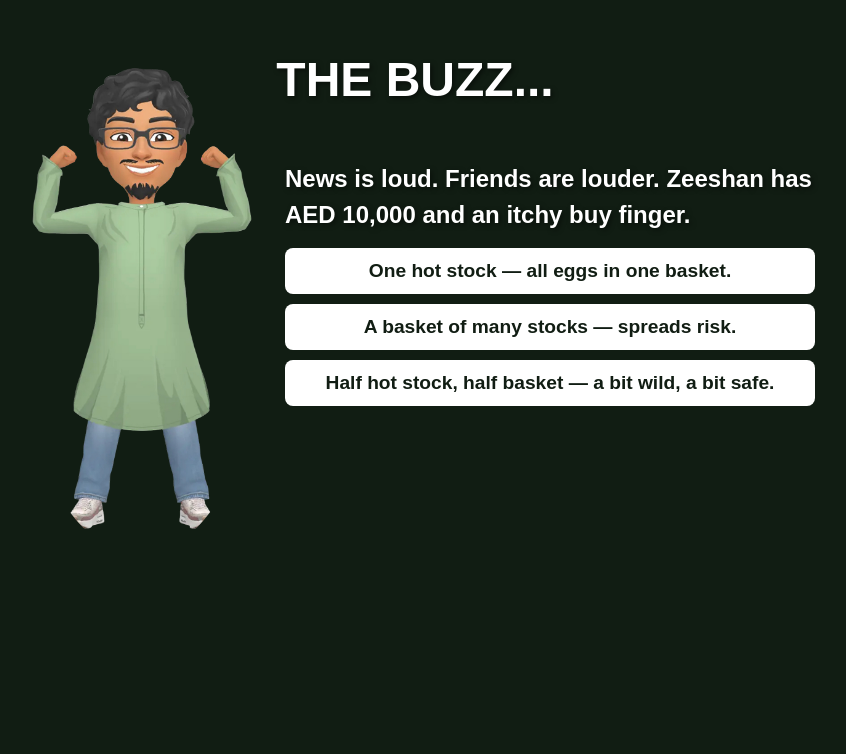
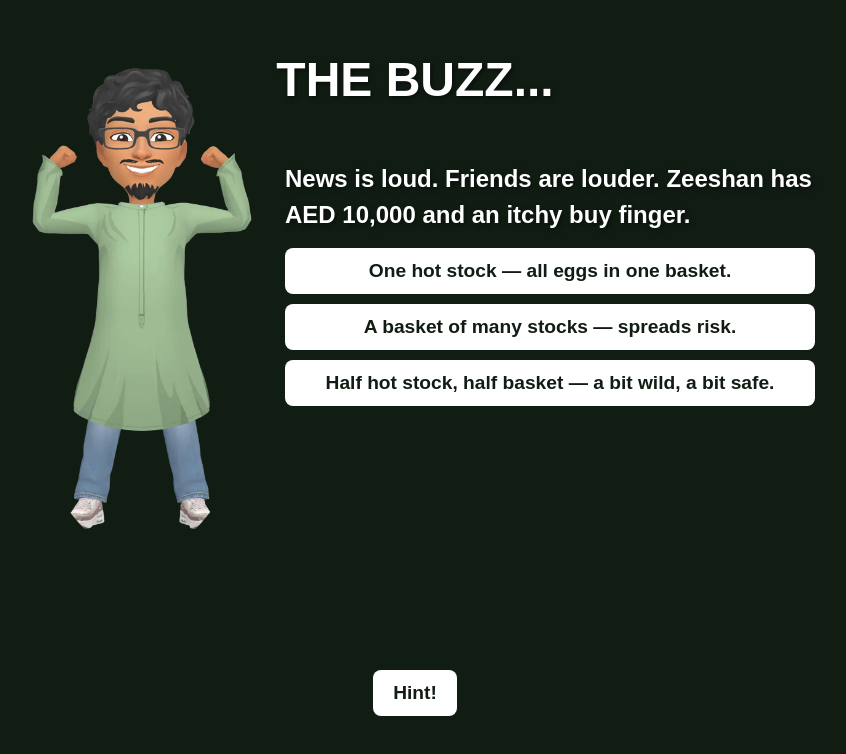
Before and after one commit to rhea164/finspire, a React (Create React App) app in the folder frontend/: page /story1 in a window 1280 px wide. Shown: the top 754 px of the page, without its empty margins (225-1071 px from the left). Built offline with nearby package versions, Linux system fonts and the light colour scheme.

Commit message:
Update story1.jsx

```diff
--- a/frontend/src/components/story1.jsx
+++ b/frontend/src/components/story1.jsx
@@ -4,13 +4,13 @@ import zeeshan from '../assets/zeeshan2.png';
 import { useNavigate } from 'react-router-dom';
 
 function Story1() {
-  const [hoveredIndex, setHoveredIndex] = useState(null);
+  const [showHint, setShowHint] = useState(false); // track if hint is visible
+  const hintText = "Letting it run can feel lucky, but keeping your balance is how you stay in the game long-term.";
   const navigate = useNavigate();
 
   const handleSubmit = () => {
     navigate('/story2'); // Replace '/nextpage' with the actual path you want to navigate to
   }
-
   return (
     <div className="story-container">
       <h1 className="title">THE BUZZ...</h1>
@@ -25,6 +25,19 @@ function Story1() {
           <button onClick={() => handleSubmit()}>Half hot stock, half basket — a bit wild, a bit safe.</button>
         </div>
       </div>
+      <div className="hint-container">
+        <button
+          className="hint-button"
+          onClick={() => setShowHint(prev => !prev)}
+        >
+          Hint!
+        </button>
+        {showHint && (
+          <div className="hint-box">
+            {hintText}
+          </div>
+        )}
+      </div>
     </div>
   );
 }
```
